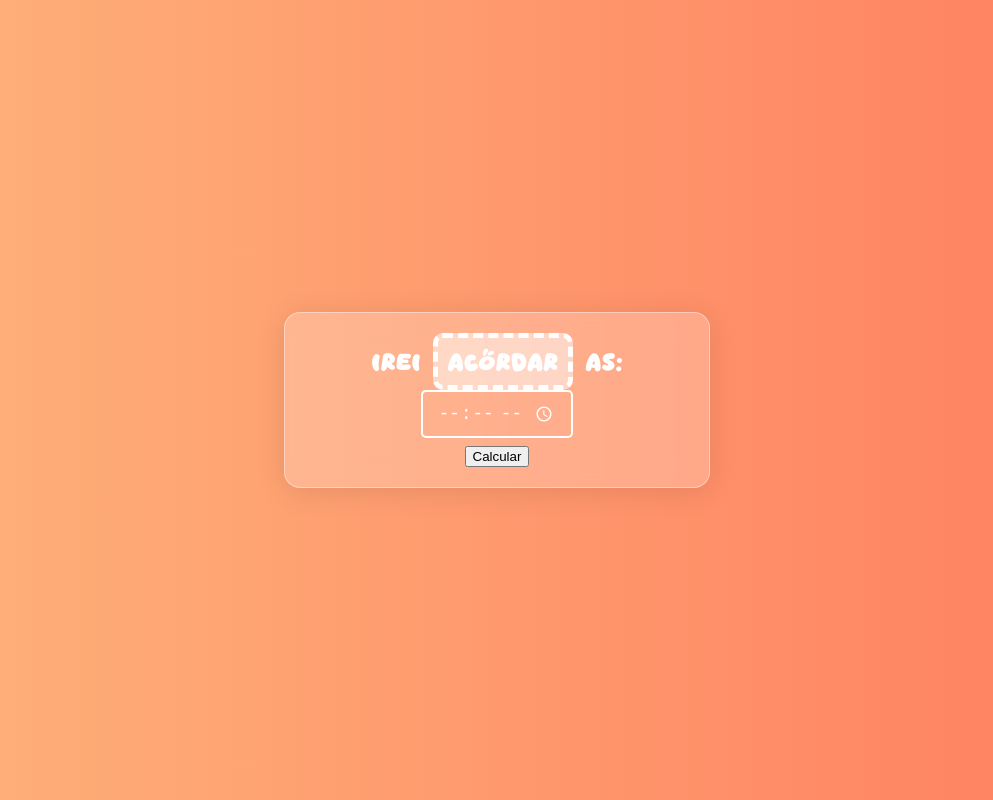
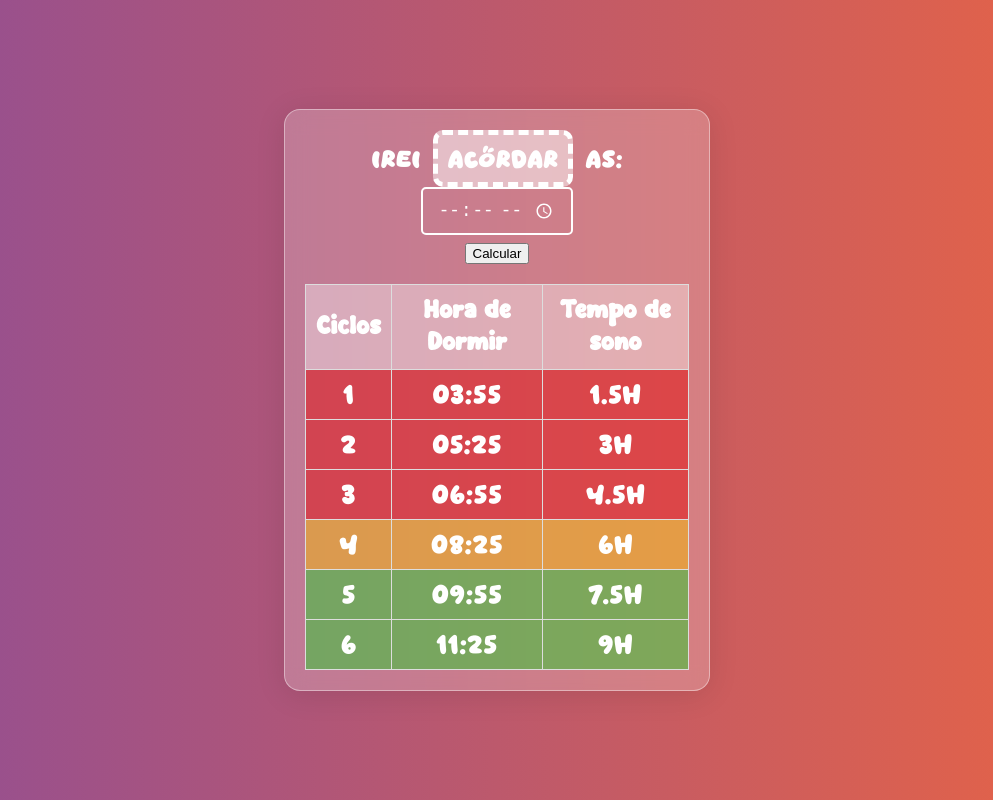
Before and after one commit to SleepCycle-beep/sleepcycle.github.io, a plain HTML site: page index.html in a window 1280 px wide. Shown: the whole page, without its empty margins (143-1136 px from the left). Drawn offline with Linux system fonts and the light colour scheme.

Commit message:
Adding colors to rows in sleep cycles table

```diff
--- a/index.html
+++ b/index.html
@@ -61,7 +61,7 @@
         const MILLISECONDS_PER_MINUTE = 60000;
 
         // Initially, set selected option to "wake"
-        let selectedOption = "wake";
+        let selectedOption = "sleep";
 
         // Cache DOM elements
         const toggleActionButton = document.getElementById("toggleActionButton");
@@ -108,7 +108,9 @@
          * Validates the user input and triggers the sleep cycle calculation.
          */
         const handleCalculation = () => {
-          const timeValue = timeInput.value;
+          // console.log(timeInput.value);
+          // console.log(typeof timeInput.value);
+          const timeValue = '02:25';
           if (!timeValue) {
             alert("Por favor, informe um horário válido.");
             return;
@@ -116,7 +118,8 @@
           renderSleepCycleTable(timeValue);
         };
 
-        calculateButton.addEventListener("click", handleCalculation);
+        // calculateButton.addEventListener("click", handleCalculation);
+
 
         /**
          * Formats a Date object to a "HH:MM" string.
@@ -199,6 +202,7 @@
 
         // Set initial background.
         crossfadeBackground(BACKGROUND_STYLE_MAP[selectedOption]);
+        handleCalculation();
       });
     </script>
   </body>
--- a/style.css
+++ b/style.css
@@ -131,24 +131,21 @@ td {
 }
 
 th {
-    background-color: #ffffff70;
     font-family: 'DonutsKing', sans-serif;
+    background-color: #ffffff5e;
 }
 
-tr[data-cycle='5'],
-tr[data-cycle='6'] {
-    background-color: #4CAF50;
-    color: white;
+tbody tr:nth-child(5),
+tbody tr:nth-child(6) {
+    background-color: #2acf3080;
 }
 
-tr[data-cycle='4'] {
-    background-color: #FFC107;
-    color: black;
+tbody tr:nth-child(4) {
+    background-color: #f3b90a80;
 }
 
-tr[data-cycle='1'],
-tr[data-cycle='2'],
-tr[data-cycle='3'] {
-    background-color: #FF5733;
-    color: white;
+tbody tr:nth-child(1),
+tbody tr:nth-child(2),
+tbody tr:nth-child(3) {
+    background-color: #e40e0e80;
 }
```
